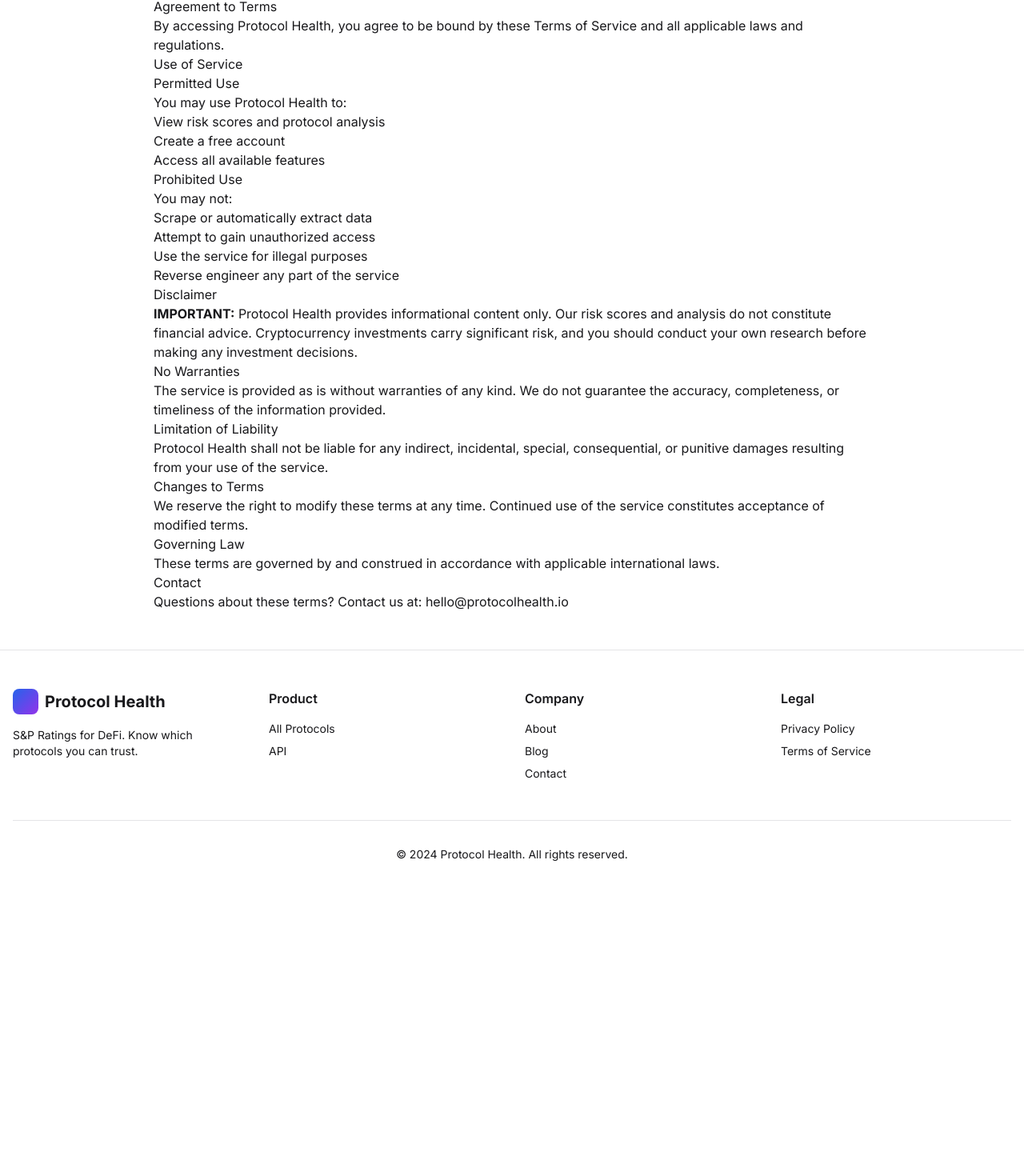
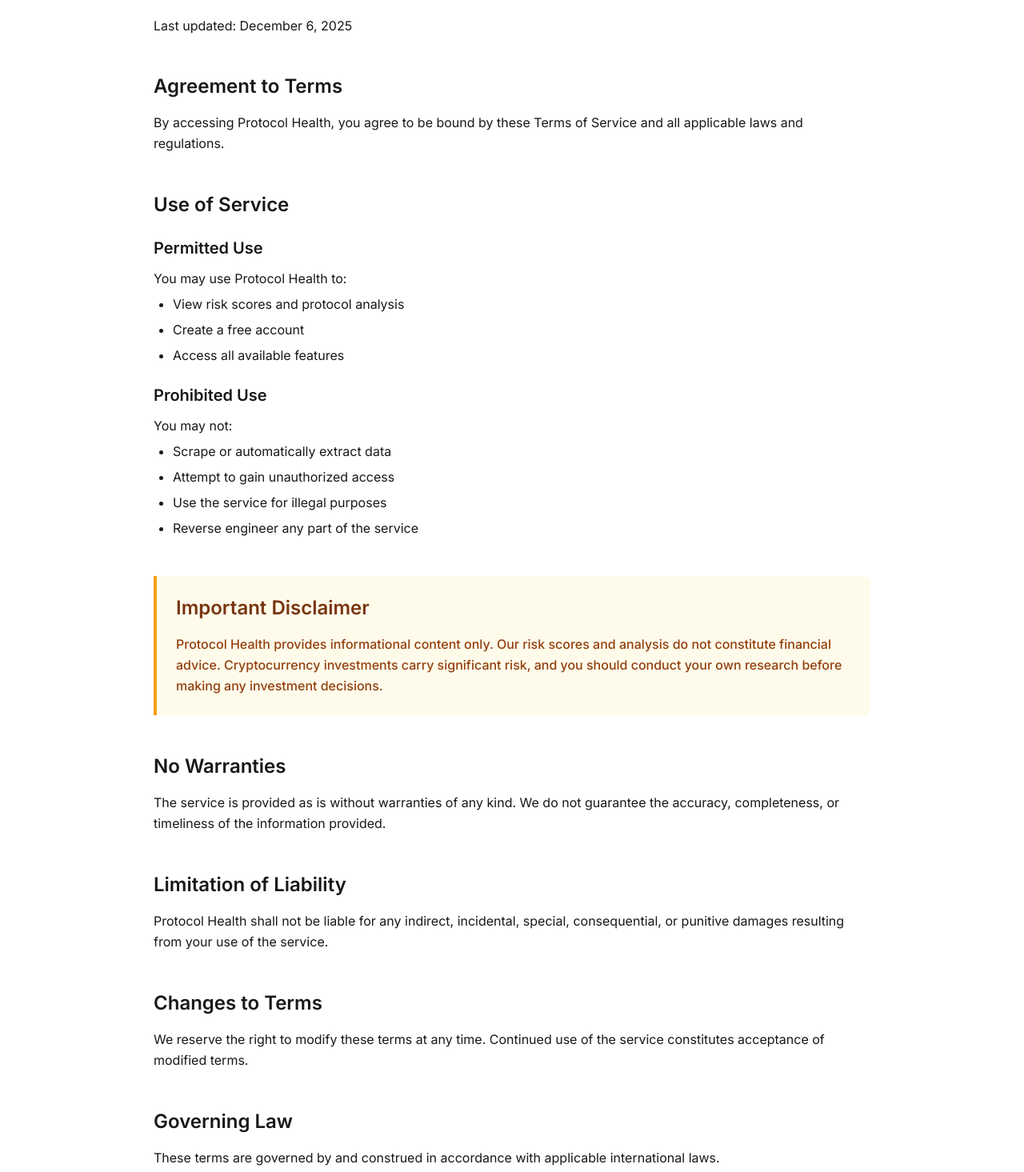
Before and after one commit to Cryptoshovelbot/protocol-health, a Next.js app: page /terms in a window 1280 px wide. Shown: the part 165-1630 px from the top of the page at 80% size. Before the commit the page ends 1291 px from the top, so only its background shows below. Built offline with nearby package versions, Linux system fonts and the light colour scheme; no server answers.

Commit message:
Update all dates to 2025

```diff
--- a/app/privacy/page.tsx
+++ b/app/privacy/page.tsx
@@ -6,69 +6,92 @@ export default function PrivacyPage() {
     <div className="min-h-screen flex flex-col">
       <Header />
 
-      <main className="flex-1 py-12 px-4">
-        <div className="max-w-4xl mx-auto prose prose-lg">
-          <h1>Privacy Policy</h1>
-          <p className="text-muted-foreground">Last updated: December 5, 2024</p>
+      <main className="flex-1 py-16 px-4">
+        <div className="max-w-4xl mx-auto">
+          <h1 className="text-4xl font-bold mb-4">Privacy Policy</h1>
+          <p className="text-muted-foreground mb-12">Last updated: December 6, 2025</p>
 
-          <h2>Introduction</h2>
-          <p>
-            Protocol Health respects your privacy and is committed to protecting your personal data. This privacy policy explains how we collect, use, and protect your information.
+          <div className="prose prose-lg dark:prose-invert max-w-none">
+            <section className="mb-12">
+              <h2 className="text-2xl font-semibold mb-4">Introduction</h2>
+              <p className="text-muted-foreground leading-relaxed">
+                Protocol Health respects your privacy and is committed to protecting your personal data.
+                This privacy policy explains how we collect, use, and protect your information.
               </p>
+            </section>
 
-          <h2>Information We Collect</h2>
-          <h3>Account Information</h3>
-          <p>When you create an account, we collect:</p>
-          <ul>
+            <section className="mb-12">
+              <h2 className="text-2xl font-semibold mb-4">Information We Collect</h2>
+
+              <h3 className="text-xl font-semibold mt-6 mb-3">Account Information</h3>
+              <p className="text-muted-foreground mb-2">When you create an account, we collect:</p>
+              <ul className="list-disc pl-6 space-y-2 text-muted-foreground">
                 <li>Email address</li>
                 <li>Password (encrypted)</li>
                 <li>Account preferences</li>
               </ul>
 
-          <h3>Usage Data</h3>
-          <p>We automatically collect:</p>
-          <ul>
+              <h3 className="text-xl font-semibold mt-6 mb-3">Usage Data</h3>
+              <p className="text-muted-foreground mb-2">We automatically collect:</p>
+              <ul className="list-disc pl-6 space-y-2 text-muted-foreground">
                 <li>Pages visited</li>
                 <li>Time spent on site</li>
                 <li>Browser type and version</li>
                 <li>IP address</li>
               </ul>
+            </section>
 
-          <h2>How We Use Your Information</h2>
-          <p>We use your data to:</p>
-          <ul>
+            <section className="mb-12">
+              <h2 className="text-2xl font-semibold mb-4">How We Use Your Information</h2>
+              <p className="text-muted-foreground mb-2">We use your data to:</p>
+              <ul className="list-disc pl-6 space-y-2 text-muted-foreground">
                 <li>Provide and maintain our services</li>
                 <li>Improve user experience</li>
                 <li>Send important updates (if you opt-in)</li>
                 <li>Analyze usage patterns</li>
               </ul>
+            </section>
 
-          <h2>Data Protection</h2>
-          <p>
-            We implement appropriate security measures to protect your personal information. Your password is encrypted, and we use secure connections (HTTPS) for all data transmission.
+            <section className="mb-12">
+              <h2 className="text-2xl font-semibold mb-4">Data Protection</h2>
+              <p className="text-muted-foreground leading-relaxed">
+                We implement appropriate security measures to protect your personal information.
+                Your password is encrypted, and we use secure connections (HTTPS) for all data transmission.
               </p>
+            </section>
 
-          <h2>Third-Party Services</h2>
-          <p>We use the following third-party services:</p>
-          <ul>
-            <li>Supabase (authentication and database)</li>
-            <li>Vercel (hosting)</li>
-            <li>Upstash (caching)</li>
+            <section className="mb-12">
+              <h2 className="text-2xl font-semibold mb-4">Third-Party Services</h2>
+              <p className="text-muted-foreground mb-2">We use the following third-party services:</p>
+              <ul className="list-disc pl-6 space-y-2 text-muted-foreground">
+                <li><strong>Supabase</strong> (authentication and database)</li>
+                <li><strong>Vercel</strong> (hosting)</li>
+                <li><strong>Upstash</strong> (caching)</li>
+                <li><strong>PostHog</strong> (analytics)</li>
               </ul>
+            </section>
 
-          <h2>Your Rights</h2>
-          <p>You have the right to:</p>
-          <ul>
+            <section className="mb-12">
+              <h2 className="text-2xl font-semibold mb-4">Your Rights</h2>
+              <p className="text-muted-foreground mb-2">You have the right to:</p>
+              <ul className="list-disc pl-6 space-y-2 text-muted-foreground">
                 <li>Access your personal data</li>
                 <li>Correct inaccurate data</li>
                 <li>Request deletion of your data</li>
-            <li>Object to data processing</li>
+                <li>Opt-out of marketing communications</li>
               </ul>
+            </section>
 
-          <h2>Contact Us</h2>
-          <p>
-            For privacy-related questions, contact us at: hello@protocolhealth.io
+            <section className="mb-12">
+              <h2 className="text-2xl font-semibold mb-4">Contact Us</h2>
+              <p className="text-muted-foreground leading-relaxed">
+                If you have questions about this Privacy Policy, please contact us at:{' '}
+                <a href="mailto:hello@protocol-health.io" className="text-primary hover:underline">
+                  hello@protocol-health.io
+                </a>
               </p>
+            </section>
+          </div>
         </div>
       </main>
 
--- a/app/terms/page.tsx
+++ b/app/terms/page.tsx
@@ -6,63 +6,94 @@ export default function TermsPage() {
     <div className="min-h-screen flex flex-col">
       <Header />
 
-      <main className="flex-1 py-12 px-4">
-        <div className="max-w-4xl mx-auto prose prose-lg">
-          <h1>Terms of Service</h1>
-          <p className="text-muted-foreground">Last updated: December 5, 2024</p>
+      <main className="flex-1 py-16 px-4">
+        <div className="max-w-4xl mx-auto">
+          <h1 className="text-4xl font-bold mb-4">Terms of Service</h1>
+          <p className="text-muted-foreground mb-12">Last updated: December 6, 2025</p>
 
-          <h2>Agreement to Terms</h2>
-          <p>
-            By accessing Protocol Health, you agree to be bound by these Terms of Service and all applicable laws and regulations.
+          <div className="prose prose-lg dark:prose-invert max-w-none">
+            <section className="mb-12">
+              <h2 className="text-2xl font-semibold mb-4">Agreement to Terms</h2>
+              <p className="text-muted-foreground leading-relaxed">
+                By accessing Protocol Health, you agree to be bound by these Terms of Service
+                and all applicable laws and regulations.
               </p>
+            </section>
 
-          <h2>Use of Service</h2>
-          <h3>Permitted Use</h3>
-          <p>You may use Protocol Health to:</p>
-          <ul>
+            <section className="mb-12">
+              <h2 className="text-2xl font-semibold mb-4">Use of Service</h2>
+
+              <h3 className="text-xl font-semibold mt-6 mb-3">Permitted Use</h3>
+              <p className="text-muted-foreground mb-2">You may use Protocol Health to:</p>
+              <ul className="list-disc pl-6 space-y-2 text-muted-foreground">
                 <li>View risk scores and protocol analysis</li>
                 <li>Create a free account</li>
                 <li>Access all available features</li>
               </ul>
 
-          <h3>Prohibited Use</h3>
-          <p>You may not:</p>
-          <ul>
+              <h3 className="text-xl font-semibold mt-6 mb-3">Prohibited Use</h3>
+              <p className="text-muted-foreground mb-2">You may not:</p>
+              <ul className="list-disc pl-6 space-y-2 text-muted-foreground">
                 <li>Scrape or automatically extract data</li>
                 <li>Attempt to gain unauthorized access</li>
                 <li>Use the service for illegal purposes</li>
                 <li>Reverse engineer any part of the service</li>
               </ul>
+            </section>
 
-          <h2>Disclaimer</h2>
-          <p>
-            <strong>IMPORTANT:</strong> Protocol Health provides informational content only. Our risk scores and analysis do not constitute financial advice. Cryptocurrency investments carry significant risk, and you should conduct your own research before making any investment decisions.
+            <section className="mb-12 bg-amber-50 dark:bg-amber-950/20 border-l-4 border-amber-500 p-6 rounded-r-lg">
+              <h2 className="text-2xl font-semibold mb-4 text-amber-900 dark:text-amber-100">
+                Important Disclaimer
+              </h2>
+              <p className="text-amber-800 dark:text-amber-200 leading-relaxed font-medium">
+                Protocol Health provides informational content only. Our risk scores and analysis
+                do not constitute financial advice. Cryptocurrency investments carry significant risk,
+                and you should conduct your own research before making any investment decisions.
               </p>
+            </section>
 
-          <h2>No Warranties</h2>
-          <p>
-            The service is provided as is without warranties of any kind. We do not guarantee the accuracy, completeness, or timeliness of the information provided.
+            <section className="mb-12">
+              <h2 className="text-2xl font-semibold mb-4">No Warranties</h2>
+              <p className="text-muted-foreground leading-relaxed">
+                The service is provided as is without warranties of any kind. We do not guarantee
+                the accuracy, completeness, or timeliness of the information provided.
               </p>
+            </section>
 
-          <h2>Limitation of Liability</h2>
-          <p>
-            Protocol Health shall not be liable for any indirect, incidental, special, consequential, or punitive damages resulting from your use of the service.
+            <section className="mb-12">
+              <h2 className="text-2xl font-semibold mb-4">Limitation of Liability</h2>
+              <p className="text-muted-foreground leading-relaxed">
+                Protocol Health shall not be liable for any indirect, incidental, special,
+                consequential, or punitive damages resulting from your use of the service.
               </p>
+            </section>
 
-          <h2>Changes to Terms</h2>
-          <p>
-            We reserve the right to modify these terms at any time. Continued use of the service constitutes acceptance of modified terms.
+            <section className="mb-12">
+              <h2 className="text-2xl font-semibold mb-4">Changes to Terms</h2>
+              <p className="text-muted-foreground leading-relaxed">
+                We reserve the right to modify these terms at any time. Continued use of the
+                service constitutes acceptance of modified terms.
               </p>
+            </section>
 
-          <h2>Governing Law</h2>
-          <p>
-            These terms are governed by and construed in accordance with applicable international laws.
+            <section className="mb-12">
+              <h2 className="text-2xl font-semibold mb-4">Governing Law</h2>
+              <p className="text-muted-foreground leading-relaxed">
+                These terms are governed by and construed in accordance with applicable
+                international laws.
               </p>
+            </section>
 
-          <h2>Contact</h2>
-          <p>
-            Questions about these terms? Contact us at: hello@protocolhealth.io
+            <section className="mb-12">
+              <h2 className="text-2xl font-semibold mb-4">Contact</h2>
+              <p className="text-muted-foreground leading-relaxed">
+                Questions about these terms? Contact us at:{' '}
+                <a href="mailto:hello@protocol-health.io" className="text-primary hover:underline">
+                  hello@protocol-health.io
+                </a>
               </p>
+            </section>
+          </div>
         </div>
       </main>
 
```
Lines whose indentation alone changed are shown as unchanged.
